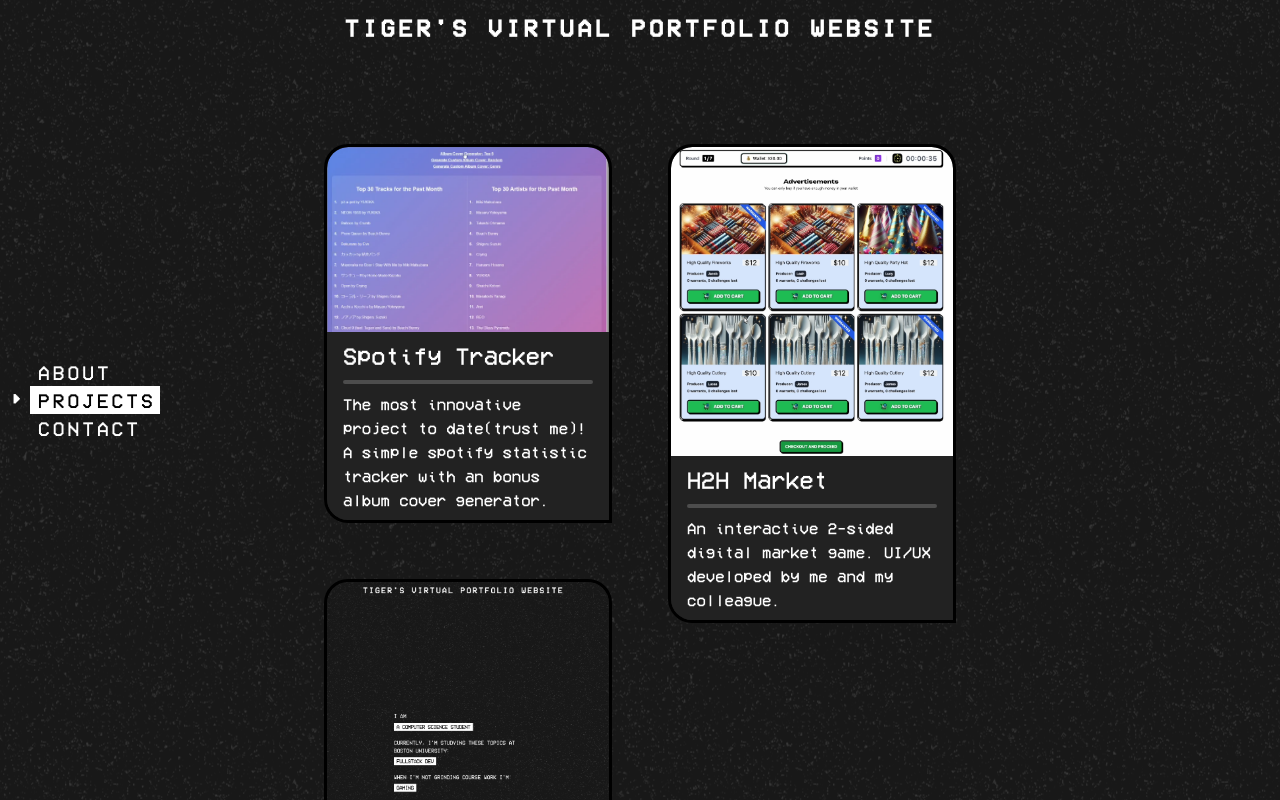
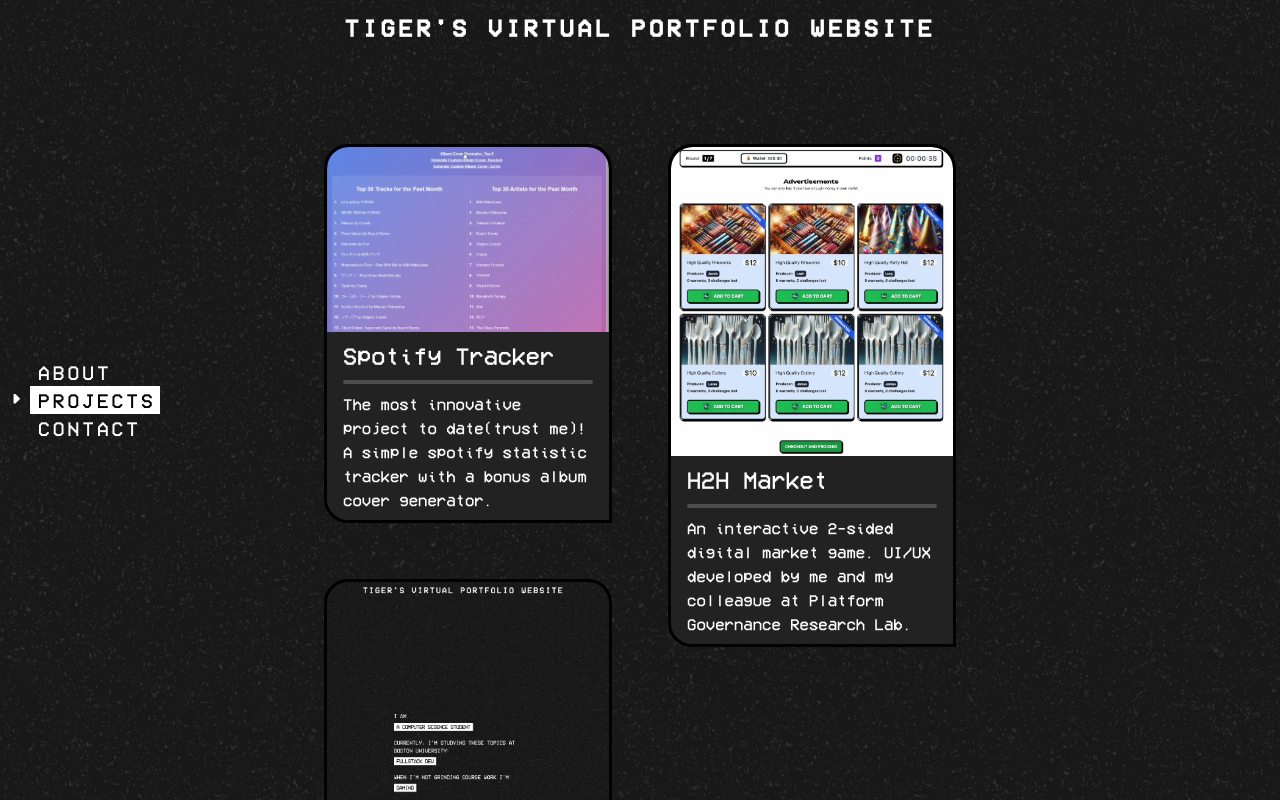
Before and after one commit to T0raT/T0raT.github.io, a Next.js app: page /projects in a window 1280 px wide. Built offline with nearby package versions, Linux system fonts and the light colour scheme.

Commit message:
fix: wording change on project page

```diff
--- a/app/projects/page.tsx
+++ b/app/projects/page.tsx
@@ -15,17 +15,17 @@ function ProjectsDetails() {
     {
       imgUrl: "/images/spotify-tracker.png",
       title: "Spotify Tracker",
-      desc: "The most innovative project to date(trust me)! A simple spotify statistic tracker with an bonus album cover generator.",
+      desc: "The most innovative project to date(trust me)! A simple spotify statistic tracker with a bonus album cover generator.",
     },
     {
       imgUrl: "/images/this-website.png",
       title: "This website!",
-      desc: "No UI libraries (for now), all components made by myself. Made with TypeScript, Next.js, Tailwind CSS. (ThreeJs is next!)",
+      desc: "No UI libraries (for now), all components made by myself. Built with TypeScript, Next.js, Tailwind CSS. (ThreeJs is next!)",
     },
     {
       imgUrl: "/images/h2h.png",
       title: "H2H Market",
-      desc: "An interactive 2-sided digital market game. UI/UX developed by me and my colleague.",
+      desc: "An interactive 2-sided digital market game. UI/UX developed by me and my colleague at Platform Governance Research Lab.",
     },
   ];
 
```
